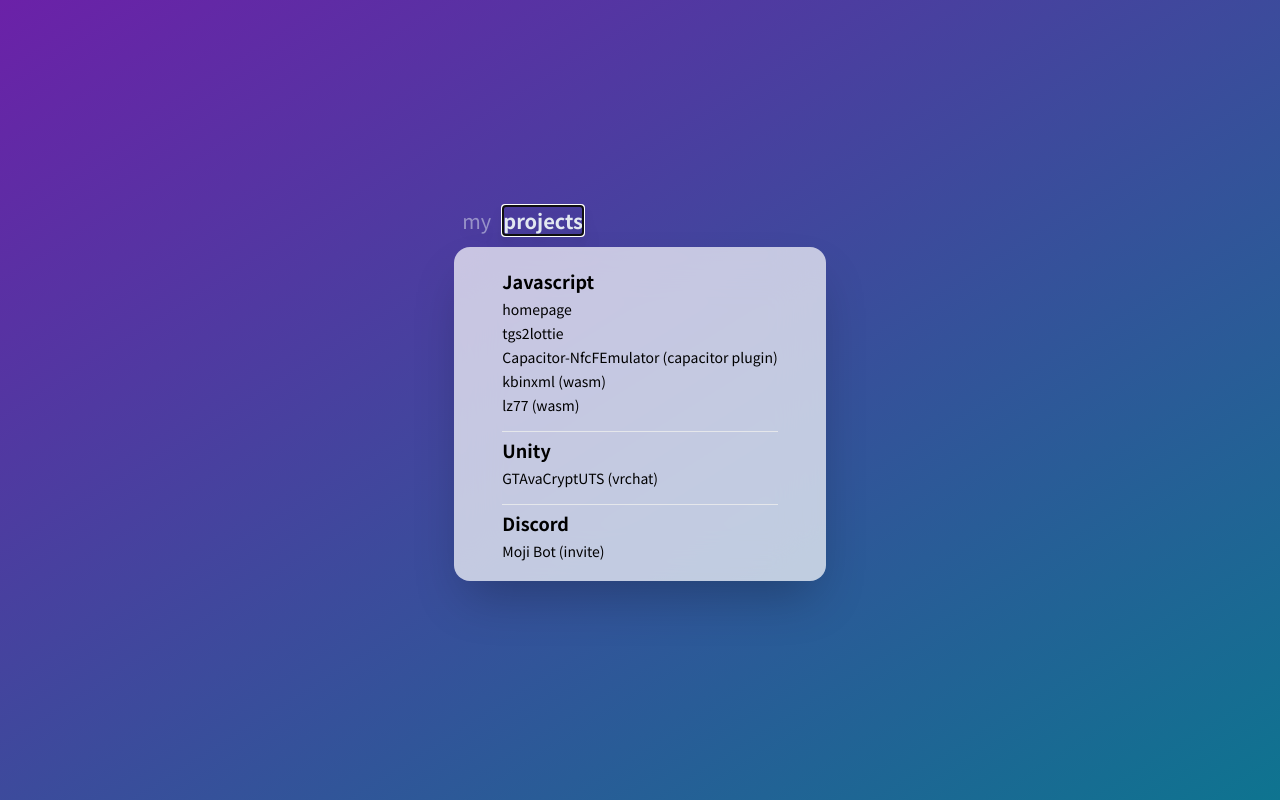
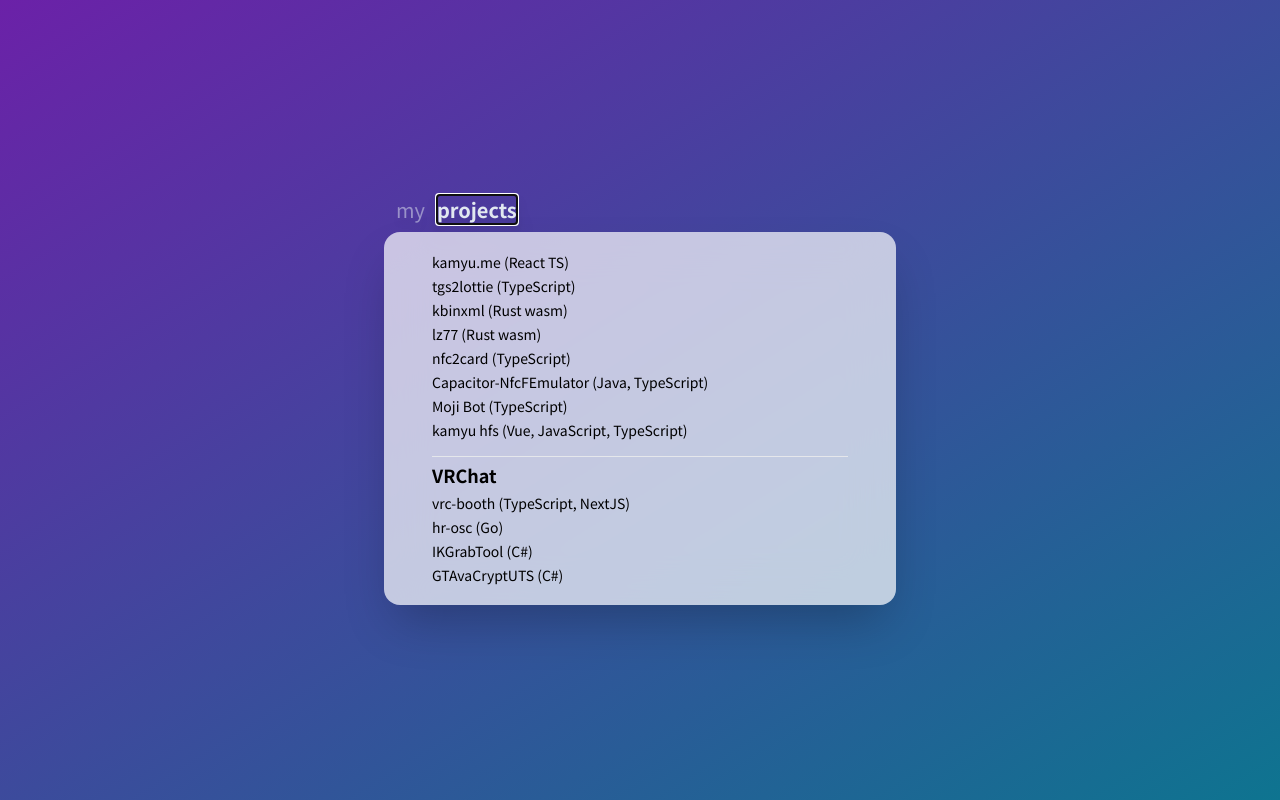
Before and after one commit to kamyu1537/kamyu.me, a React (Create React App) app: page / in a window 1280 px wide. Both pictures are taken after a click on the tab "projects". Built offline with nearby package versions, Linux system fonts and the light colour scheme.

Commit message:
프로젝트 목록, 패키지 업데이트

```diff
--- a/public/index.html
+++ b/public/index.html
@@ -12,6 +12,6 @@
   </head>
   <body>
     <noscript>You need to enable JavaScript to run this app.</noscript>
-    <div id="root"></div>
+    <div id="app"></div>
   </body>
 </html>
--- a/src/App.tsx
+++ b/src/App.tsx
@@ -1,26 +1,37 @@
+import { Tab } from '@headlessui/react';
 import React from 'react';
-import { Tab } from '@headlessui/react';
+import ErrorBoundary from './components/ErrorBoundary';
 import My from './components/My';
 import Projects from './components/Projects';
 
 function App() {
   return (
+    <ErrorBoundary>
       <div>
         <Tab.Group>
-        <Tab.List className="flex gap-3 text-xl text-slate-200 ml-7">
-          {({selectedIndex}) => (
+          <Tab.List className="flex gap-3 text-xl text-slate-200 ml-3 mb-2">
+            {({ selectedIndex }) => (
               <>
-              <Tab className={`drop-shadow-xl ${selectedIndex === 0 ? 'font-semibold opacity-100' : 'opacity-50'}`}>my</Tab>
-              <Tab className={`drop-shadow-xl ${selectedIndex === 1 ? 'font-semibold opacity-100' : 'opacity-50'}`}>projects</Tab>
+                <Tab className={`drop-shadow-xl ${selectedIndex === 0 ? 'font-semibold opacity-100' : 'opacity-50'}`}>
+                  my
+                </Tab>
+                <Tab className={`drop-shadow-xl ${selectedIndex === 1 ? 'font-semibold opacity-100' : 'opacity-50'}`}>
+                  projects
+                </Tab>
               </>
             )}
           </Tab.List>
           <Tab.Panels>
-          <Tab.Panel><My /></Tab.Panel>
-          <Tab.Panel><Projects /></Tab.Panel>
+            <Tab.Panel>
+              <My />
+            </Tab.Panel>
+            <Tab.Panel>
+              <Projects />
+            </Tab.Panel>
           </Tab.Panels>
         </Tab.Group>
       </div>
+    </ErrorBoundary>
   );
 }
 
--- a/src/components/Card.tsx
+++ b/src/components/Card.tsx
@@ -1,14 +1,11 @@
 import React from 'react';
 
-type Props = {
-  children: any;
-}
-const Card = ({ children }: Props) => {
+const Card = ({ children }: React.PropsWithChildren<object>) => {
   return (
-    <div className="backdrop-blur-xl bg-opacity-70 dark:bg-opacity-70 bg-white rounded-2xl mx-5 my-3 shadow-2xl px-12 py-5 text-center dark:bg-slate-900 dark:text-white">
+    <div className="backdrop-blur-xl bg-opacity-70 dark:bg-opacity-70 bg-white rounded-2xl  shadow-2xl text-center dark:bg-slate-900 dark:text-white w-full min-w-[unset] sm:min-w-[32em] px-12 py-5">
       {children}
     </div>
-  )
-}
+  );
+};
 
 export default Card;
--- /dev/null
+++ b/src/components/ErrorBoundary.tsx
@@ -0,0 +1,27 @@
+import React, { ErrorInfo } from 'react';
+
+type Props = React.PropsWithChildren<unknown>;
+class ErrorBoundary extends React.Component<Props, { hasError: boolean }> {
+  constructor(props: Props) {
+    super(props);
+    this.state = { hasError: false };
+  }
+
+  static getDerivedStateFromError(_error: Error) {
+    return { hasError: true };
+  }
+
+  componentDidCatch(error: Error, _errorInfo: ErrorInfo) {
+    console.error(error);
+  }
+
+  render() {
+    if (this.state.hasError) {
+      return <h1>Someting wrong..</h1>;
+    }
+
+    return this.props.children;
+  }
+}
+
+export default ErrorBoundary;
--- a/src/components/My.tsx
+++ b/src/components/My.tsx
@@ -7,24 +7,39 @@
   return (
     <Card>
       <div className="w-32 h-32 bg-gray-300 overflow-hidden rounded-full mb-3 mx-auto">
-        <img className="w-full h-full object-cover" alt="" title="gravatar" src="https://www.gravatar.com/avatar/5b3ec40d9f3d438f67d71da1b3a6eb6b.png?size=128" />
+        <img
+          className="w-full h-full object-cover"
+          alt=""
+          title="gravatar"
+          src="https://www.gravatar.com/avatar/5b3ec40d9f3d438f67d71da1b3a6eb6b.png?size=128"
+        />
       </div>
       <div className="text-lg">kamyu</div>
       <div className="text-slate-400 dark:text-slate-600 text-xs">@kamyu1537</div>
 
       <div className="text-sm mt-4 text-slate-600">
-        <p className="dark:text-slate-400">full stack developer</p>
-        <p className="text-xs text-slate-400 dark:text-slate-600">html, css, javascript, typescript, c#, java, kotlin, go, rust etc.</p>
+        <p className="dark:text-gray-400">full stack? developer</p>
+        <p className="text-xs text-slate-400 dark:text-slate-600">
+          html, css, javascript, typescript, c#, java, kotlin, go, rust etc.
+        </p>
       </div>
 
       <div className="flex gap-3 justify-center mt-7 pt-3 border-t text-slate-800 dark:text-slate-300">
-        <a href="https://github.com/kamyu1537" target="_blank" rel="noreferrer"><AiFillGithub /></a>
-        <a href="https://gitlab.com/kamyu" target="_blank" rel="noreferrer"><AiFillGitlab /></a>
-        <a href="https://npmjs.org/~kamyu" target="_blank" rel="noreferrer"><ImNpm /></a>
-        <a href="https://twitter.com/kamyu1537" target="_blank" rel="noreferrer"><ImTwitter /></a>
+        <a href="https://github.com/kamyu1537" target="_blank" rel="noreferrer">
+          <AiFillGithub />
+        </a>
+        <a href="https://gitlab.com/kamyu" target="_blank" rel="noreferrer">
+          <AiFillGitlab />
+        </a>
+        <a href="https://npmjs.org/~kamyu" target="_blank" rel="noreferrer">
+          <ImNpm />
+        </a>
+        <a href="https://twitter.com/kamyu1537" target="_blank" rel="noreferrer">
+          <ImTwitter />
+        </a>
       </div>
     </Card>
-  )
-}
+  );
+};
 
 export default My;
--- a/src/components/Projects.tsx
+++ b/src/components/Projects.tsx
@@ -5,19 +5,46 @@
   return (
     <Card>
       <div className="flex flex-col gap-1 text-left text-sm text-black dark:text-slate-300">
-        <h3 className="dark:text-white">Javascript</h3>
-        <a target="_blank" rel="noreferrer" href="https://github.com/kamyu1537/kamyu.me">homepage</a>
-        <a target="_blank" rel="noreferrer" href="https://kamyu1537.github.io/tgs2lottie-web/">tgs2lottie</a>
-        <a target="_blank" rel="noreferrer" href="https://github.com/kamyu1537/Capacitor-NfcFEmulator">Capacitor-NfcFEmulator (capacitor plugin)</a>
-        <a target="_blank" rel="noreferrer" href="https://github.com/kamyu1537/kbinxml-wasm">kbinxml (wasm)</a>
-        <a target="_blank" rel="noreferrer" href="https://github.com/kamyu1537/lz77-wasm">lz77 (wasm)</a>
-        <h3 className="dark:text-white mt-3 pt-1 border-t border-opacity-0 ">Unity</h3>
-        <a target="_blank" rel="noreferrer" href="https://github.com/kamyu1537/GTAvaCryptUTS">GTAvaCryptUTS (vrchat)</a>
-        <h3 className="dark:text-white mt-3 pt-1 border-t border-opacity-0 ">Discord</h3>
-        <a target="_blank" rel="noreferrer" href="https://discord.com/oauth2/authorize?client_id=944816704356249691&scope=bot&permissions=11264">Moji Bot (invite)</a>
+        <a target="_blank" rel="noreferrer" href="https://github.com/kamyu1537/kamyu.me">
+          kamyu.me (React TS)
+        </a>
+        <a target="_blank" rel="noreferrer" href="https://kamyu1537.github.io/tgs2lottie-web/">
+          tgs2lottie (TypeScript)
+        </a>
+        <a target="_blank" rel="noreferrer" href="https://github.com/kamyu1537/kbinxml-wasm">
+          kbinxml (Rust wasm)
+        </a>
+        <a target="_blank" rel="noreferrer" href="https://github.com/kamyu1537/lz77-wasm">
+          lz77 (Rust wasm)
+        </a>
+        <a target="_blank" rel="noreferrer" href="https://github.com/kamyu1537/nfc2card">
+          nfc2card (TypeScript)
+        </a>
+        <a target="_blank" rel="noreferrer" href="https://github.com/kamyu1537/Capacitor-NfcFEmulator">
+          Capacitor-NfcFEmulator (Java, TypeScript)
+        </a>
+        <a target="_blank" rel="noreferrer" href="https://github.com/moka-labs/moji-bot">
+          Moji Bot (TypeScript)
+        </a>
+        <a target="_blank" rel="noreferrer" href="https://github.com/kamyu1537/kamyu-hfs">
+          kamyu hfs (Vue, JavaScript, TypeScript)
+        </a>
+        <h3 className="dark:text-white mt-3 pt-1 border-t border-opacity-0 ">VRChat</h3>
+        <a target="_blank" rel="noreferrer" href="https://vrc-booth.com/">
+          vrc-booth (TypeScript, NextJS)
+        </a>
+        <a target="_blank" rel="noreferrer" href="https://github.com/kamyu1537/hr-osc">
+          hr-osc (Go)
+        </a>
+        <a target="_blank" rel="noreferrer" href="https://kamyu1537.booth.pm/items/3851586">
+          IKGrabTool (C#)
+        </a>
+        <a target="_blank" rel="noreferrer" href="https://github.com/kamyu1537/GTAvaCryptUTS">
+          GTAvaCryptUTS (C#)
+        </a>
       </div>
     </Card>
-  )
-}
+  );
+};
 
 export default Projects;
--- a/src/index.css
+++ b/src/index.css
@@ -2,29 +2,39 @@
 
 @tailwind base;
 @tailwind components;
-@tailwind colors;
 @tailwind utilities;
 @tailwind screens;
 
-body, #root {
+body {
   margin: 0;
   padding: 0;
   font-size: 16px;
   width: 100vw;
-  height: 100vh;
-  max-width: 100vw;
+  min-height: 100vh;
 }
 
 * {
   font-family: 'Noto Sans KR', sans-serif;
+  box-sizing: border-box;
 }
 
 h3 {
-  @apply font-bold text-lg;
+  font-weight: bold;
+  font-size: 1.125rem;
+  line-height: 1.75rem;
 }
 
-#root {
-  @apply flex flex-col items-center justify-center;
+#app {
+  display: flex;
+  flex-direction: column;
+  align-items: center;
+  justify-content: center;
+
+  width: 100%;
+  min-height: 100vh;
+
+  padding: 1.5em;
+
   @apply bg-gradient-to-br from-purple-800 to-cyan-700;
 }
 
```
Also changed, not shown: package.json (+22 -22 lines), src/index.tsx (+5 -8 lines), tsconfig.json (+3 -9 lines), .eslintrc.js, 1 other file (tests, documents, lock files or other folders). Lines whose indentation alone changed are shown as unchanged.
